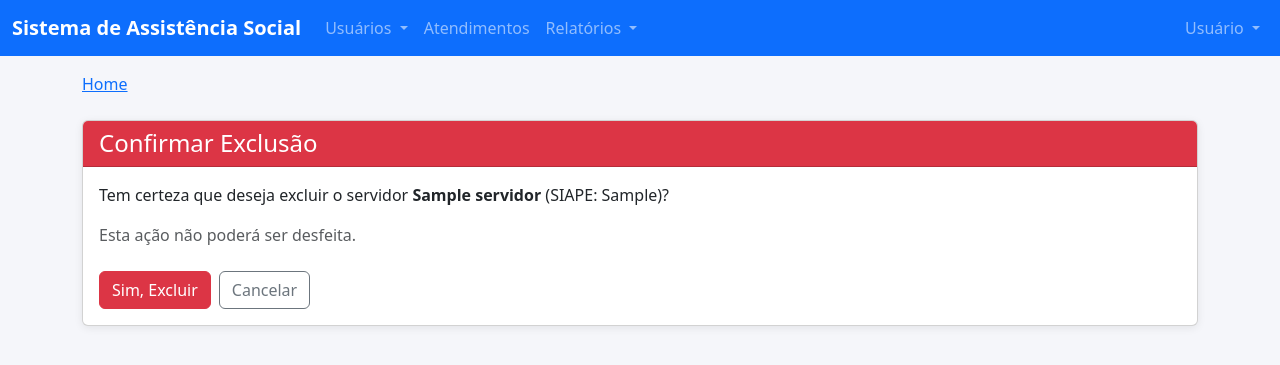
After one commit to wfabi0/assistencia-social, a Django app: page /servidores/1/excluir/ in a window 1280 px wide. The commit adds this page. Shown: the top 365 px of the page. Run offline with Django 5.2, Linux system fonts and the light colour scheme; tables that the repository leaves empty hold one stand-in row (values such as "Sample post").

Commit message:
adiciona funcionalidade de excluir servidor

```diff
--- /dev/null
+++ b/templates/usuarios/servidor_confirm_delete.html
@@ -0,0 +1,25 @@
+{% extends 'base.html' %}
+
+{% block content %}
+<div class="container mt-4">
+    <div class="card">
+        <div class="card-header bg-danger text-white">
+            <h4 class="mb-0">Confirmar Exclusão</h4>
+        </div>
+        <div class="card-body">
+            <p class="card-text">
+                Tem certeza que deseja excluir o servidor <strong>{{ object.nome }}</strong> (SIAPE: {{ object.siape }})?
+            </p>
+            <p class="text-muted">Esta ação não poderá ser desfeita.</p>
+
+            <form method="post">
+                {% csrf_token %}
+                <div class="d-flex gap-2 mt-4">
+                    <button type="submit" class="btn btn-danger">Sim, Excluir</button>
+                    <a href="{% url 'servidor_list' %}" class="btn btn-outline-secondary">Cancelar</a>
+                </div>
+            </form>
+        </div>
+    </div>
+</div>
+{% endblock %}
--- a/templates/usuarios/servidor_list.html
+++ b/templates/usuarios/servidor_list.html
@@ -64,6 +64,9 @@
                     <a href="{% url 'servidor_update' servidor.id %}" class="btn btn-warning btn-sm">
                         Editar
                     </a>
+                    <a href="{% url 'servidor_delete' servidor.id %}" class="btn btn-danger btn-sm">
+                        Excluir
+                    </a>
                 </td>
             </tr>
             {% empty %}
--- a/usuarios/urls.py
+++ b/usuarios/urls.py
@@ -25,4 +25,7 @@ urlpatterns = [
 
     path('servidores/<int:pk>/editar/',
          views.ServidorUpdateView.as_view(), name='servidor_update'),
+
+    path('servidores/<int:pk>/excluir/',
+         views.ServidorDeleteView.as_view(), name='servidor_delete'),
 ]
--- a/usuarios/views.py
+++ b/usuarios/views.py
@@ -2,7 +2,7 @@ from django.http import JsonResponse
 from django.db.models import Q
 from django.shortcuts import render
 from django.urls import reverse_lazy
-from django.views.generic import CreateView, ListView, UpdateView
+from django.views.generic import CreateView, ListView, UpdateView, DeleteView
 
 from .forms import ServidorForm
 from .models import Endereco, Servidor
@@ -109,3 +109,9 @@ class ServidorUpdateView(UpdateView):
     form_class = ServidorForm
     template_name = 'usuarios/servidor_form.html'
     success_url = reverse_lazy('servidor_list')
+
+
+class ServidorDeleteView(DeleteView):
+    model = Servidor
+    template_name = 'usuarios/servidor_confirm_delete.html'
+    success_url = reverse_lazy('servidor_list')
```
